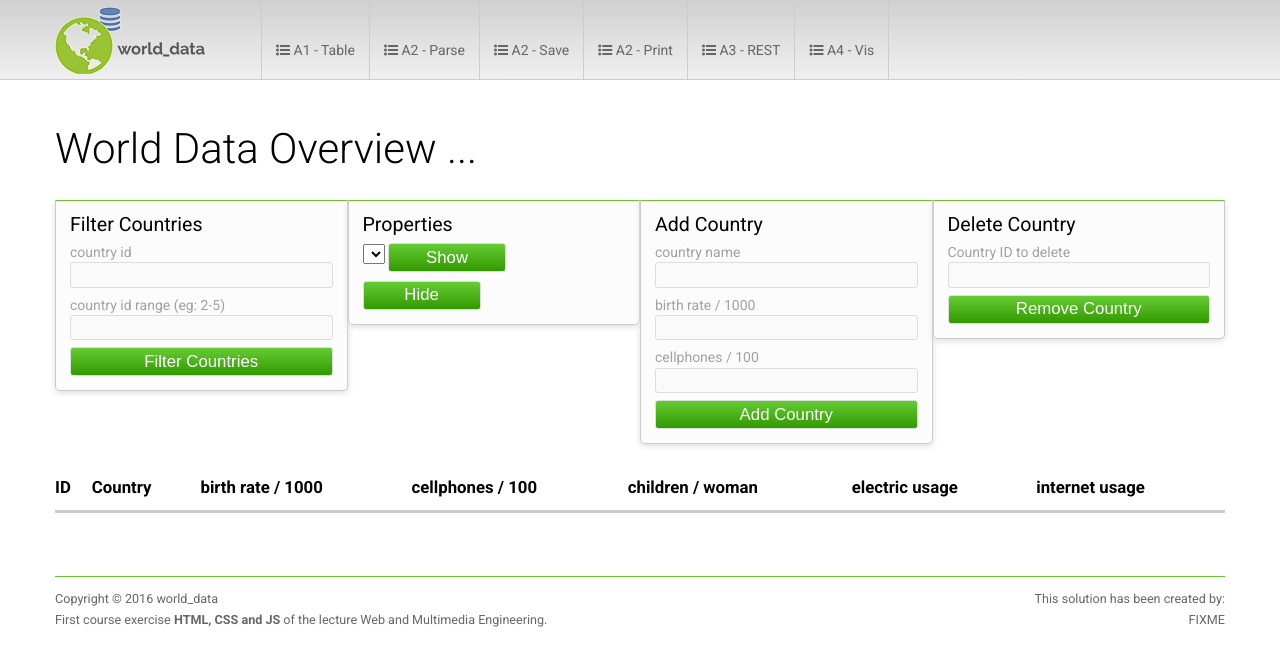
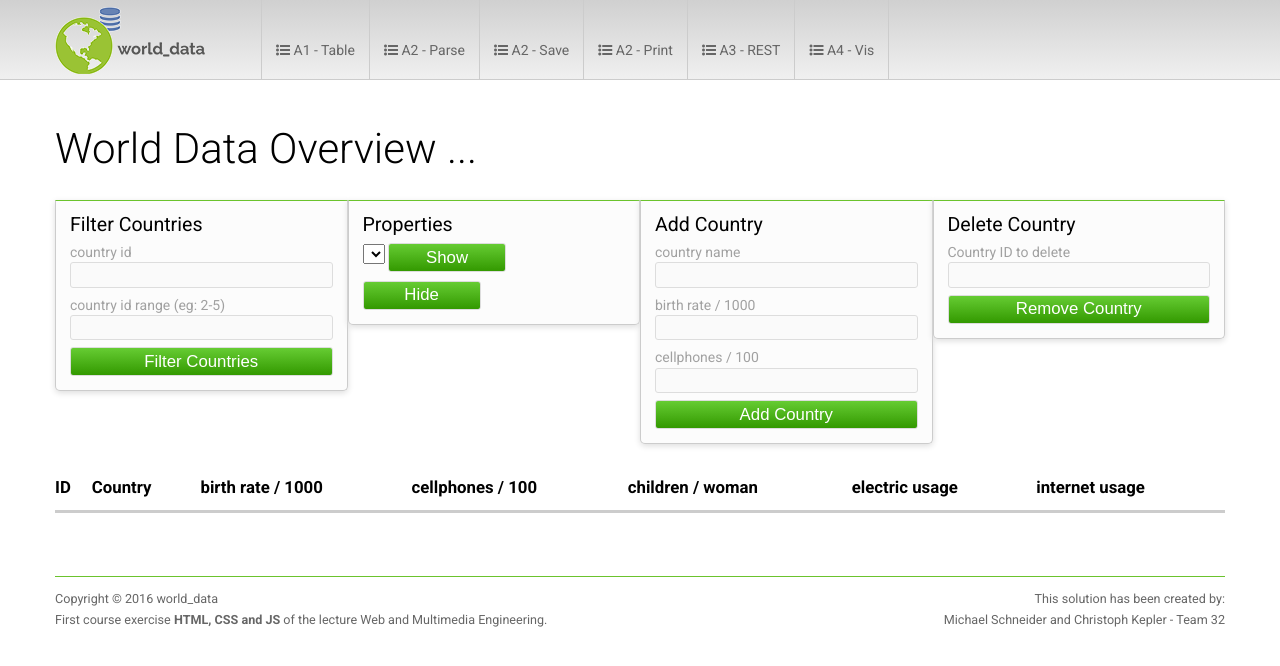
Before and after one commit to wmemafia/Aufgabe3_Team32, a website: page public/index.html in a window 1280 px wide. Drawn offline with Linux system fonts and the light colour scheme.

Commit message:
inserted names

```diff
--- a/public/index.html
+++ b/public/index.html
@@ -5,7 +5,7 @@
 	<meta charset="UTF-8">
 	<title>WME Course Exercise HTML, CSS and JS &bull; Sample Solution - REST API</title>
 	<meta name="description" content="Sample solution for the first course exercise HTML and CSS of the lecture Web and Multimedia Engineering">
-	<meta name="author" content="FIXME">
+	<meta name="author" content="Michael Schneider, Christoph Kepler">
 	<meta name="keywords" content="Web and Multimedia Engineering, Course, Exercise">
 
 	<link href="assets/css/html5reset.css" type="text/css" rel="stylesheet">
@@ -145,7 +145,7 @@
 		<div class="right">
 			<p>
 				This solution has been created by:<br>
-				FIXME
+				Michael Schneider and Christoph Kepler - Team 32
 			</p>
 		</div>
 	</div>
```
